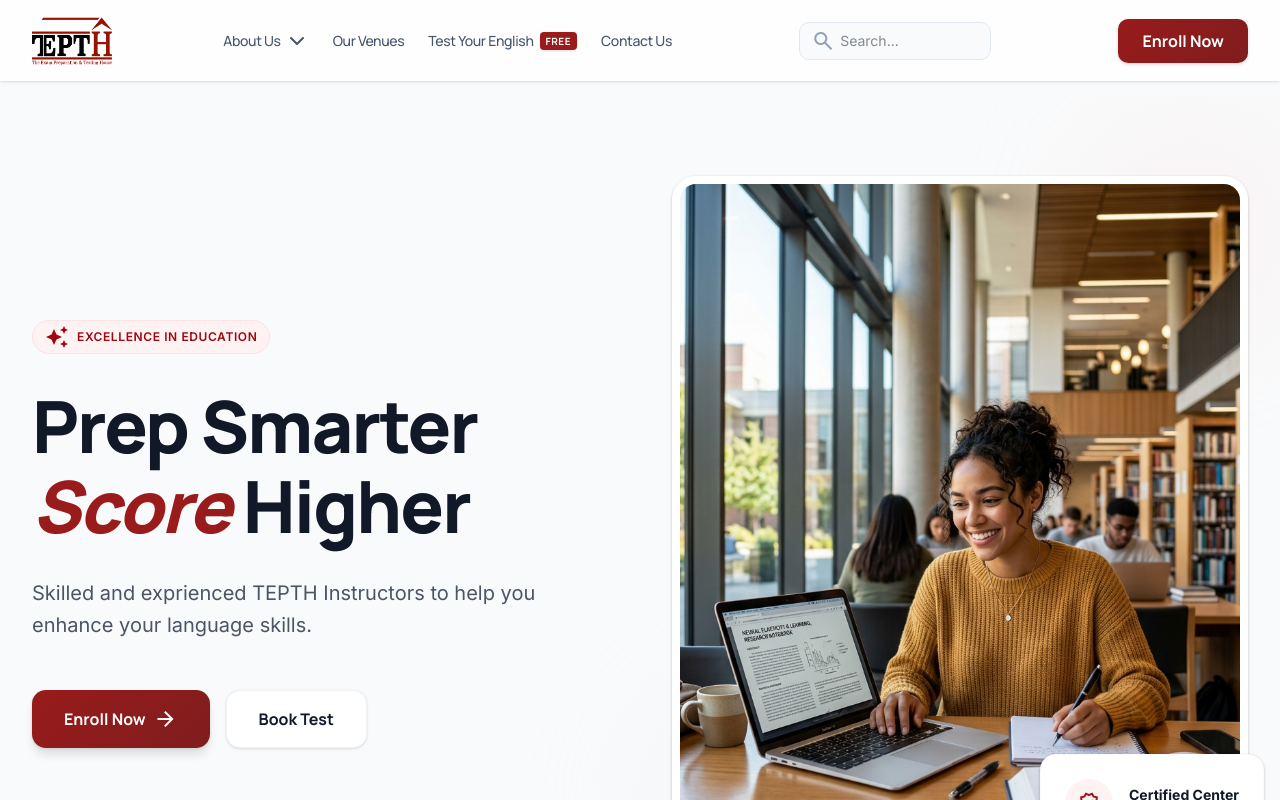
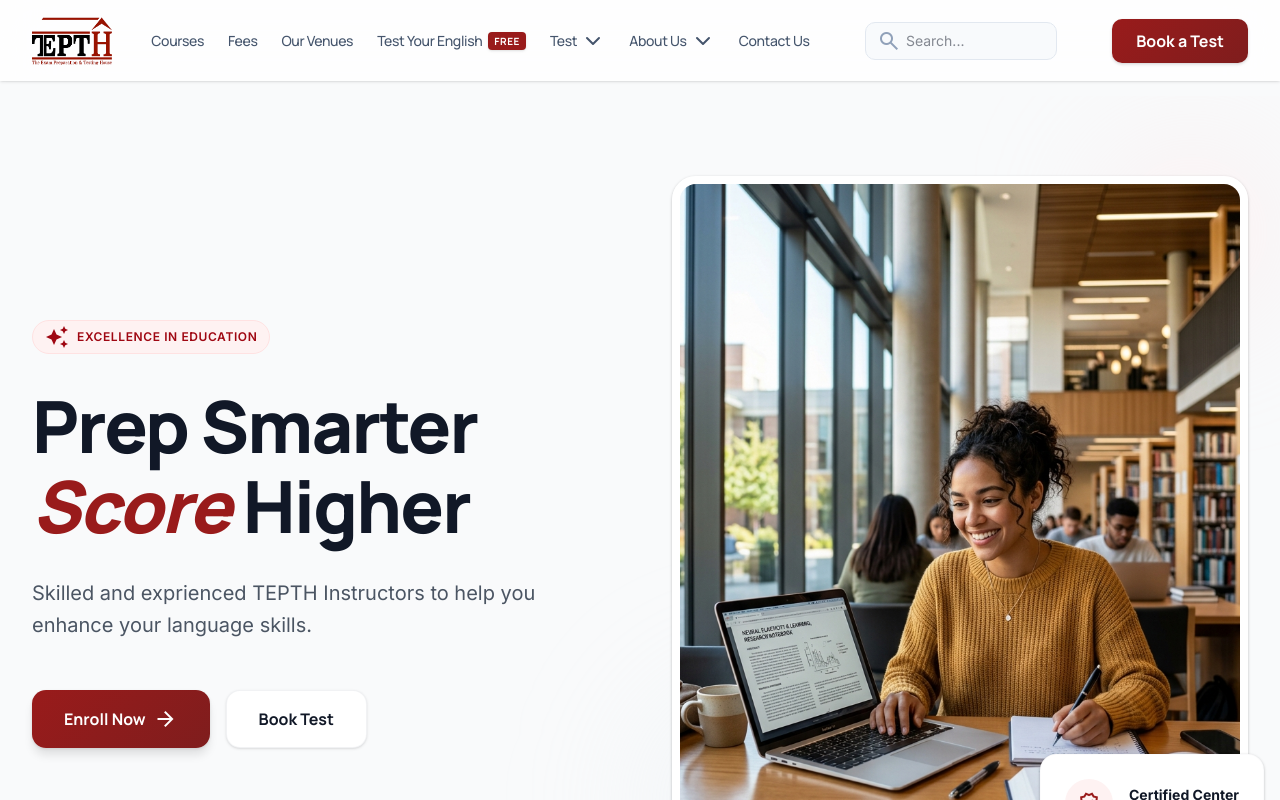
Before and after one commit to encoderit-rafi/education-center-frontend, a Next.js app: page / in a window 1280 px wide. Shown: the top 800 px of the page. Built offline with nearby package versions, Linux system fonts and the light colour scheme.

Commit message:
Update top-nav-bar.tsx

```diff
--- a/src/components/blocks/top-nav-bar.tsx
+++ b/src/components/blocks/top-nav-bar.tsx
@@ -24,42 +24,33 @@ export default function TopNavBar() {
           />
         </Link>
         <nav className="hidden md:flex items-center space-x-6 font-headline text-sm font-medium tracking-tight">
-          {/* Exams Dropdown */}
-          {/* <div className="relative dropdown group py-2">
-            <button className="flex items-center gap-1 text-slate-600 dark:text-slate-400 hover:text-red-900 dark:hover:text-red-400 transition-colors cursor-pointer">
-              Exams{" "}
-              <span className="material-symbols-outlined text-sm">
-                expand_more
-              </span>
-            </button>
-            <div className="dropdown-menu hidden absolute top-full left-0 w-64 bg-white dark:bg-slate-950 shadow-xl rounded-xl border border-slate-100 dark:border-slate-800 p-2 mt-1">
+          {/* Courses */}
           <Link
-                href="/exams"
-                className="block px-4 py-2.5 hover:bg-slate-50 dark:hover:bg-slate-900 rounded-lg text-slate-700 dark:text-slate-300"
+            href="/courses"
+            className="text-slate-600 dark:text-slate-400 hover:text-red-900 dark:hover:text-red-400 transition-colors"
           >
-                Exam
+            Courses
           </Link>
-              <Link
-                href="/test-dates"
-                className="block px-4 py-2.5 hover:bg-slate-50 dark:hover:bg-slate-900 rounded-lg text-slate-700 dark:text-slate-300"
-              >
-                Test Dates
-              </Link>
-              <Link
-                href="/paid-mock-test"
-                className="block px-4 py-2.5 hover:bg-slate-50 dark:hover:bg-slate-900 rounded-lg text-slate-700 dark:text-slate-300"
-              >
-                Paid Mock Test
-              </Link>
+          {/* Fees */}
           <Link
             href="/fees"
-                className="block px-4 py-2.5 hover:bg-slate-50 dark:hover:bg-slate-900 rounded-lg text-slate-700 dark:text-slate-300"
+            className="text-slate-600 dark:text-slate-400 hover:text-red-900 dark:hover:text-red-400 transition-colors"
           >
             Fees
           </Link>
+
+          {/* Our Venues */}
+          <Link
+            href="/our-venues"
+            className="text-slate-600 dark:text-slate-400 hover:text-red-900 dark:hover:text-red-400 transition-colors"
+          >
+            Our Venues
+          </Link>
+
+          {/* Test Your English */}
           <Link
             href="/test-your-english"
-                className="block px-4 py-2.5 hover:bg-slate-50 dark:hover:bg-slate-900 rounded-lg text-slate-700 dark:text-slate-300"
+            className="text-slate-600 dark:text-slate-400 hover:text-red-900 dark:hover:text-red-400 transition-colors"
           >
             <span className="flex items-center gap-1.5">
               Test Your English
@@ -68,9 +59,31 @@ export default function TopNavBar() {
               </span>
             </span>
           </Link>
-            </div>
-          </div> */}
-
+          {/* Test */}
+          <DropdownMenu>
+            <DropdownMenuTrigger className="flex items-center gap-1 text-slate-600 dark:text-slate-400 hover:text-red-900 dark:hover:text-red-400 transition-colors cursor-pointer">
+              Test <ChevronDown />
+            </DropdownMenuTrigger>
+            <DropdownMenuContent className="w-40" align="start">
+              <DropdownMenuGroup>
+                <DropdownMenuItem>
+                  <Link href="/test-dates">Test Dates</Link>
+                </DropdownMenuItem>
+                <DropdownMenuItem>
+                  <Link href="/paid-mock-test">Paid Mock Test</Link>
+                </DropdownMenuItem>
+                <DropdownMenuItem>
+                  <Link href="/enroll-now">Enroll Course</Link>
+                </DropdownMenuItem>
+                <DropdownMenuItem>
+                  <Link href="/workshops">Join A Workshop</Link>
+                </DropdownMenuItem>
+                <DropdownMenuItem>
+                  <Link href="/book-a-test">Book a Test</Link>
+                </DropdownMenuItem>
+              </DropdownMenuGroup>
+            </DropdownMenuContent>
+          </DropdownMenu>
           {/* About Us Dropdown */}
           <DropdownMenu>
             <DropdownMenuTrigger className="flex items-center gap-1 text-slate-600 dark:text-slate-400 hover:text-red-900 dark:hover:text-red-400 transition-colors cursor-pointer">
@@ -98,26 +111,6 @@ export default function TopNavBar() {
               </DropdownMenuGroup>
             </DropdownMenuContent>
           </DropdownMenu>
-          {/* New Nav Items */}
-          <Link
-            href="/our-venues"
-            className="text-slate-600 dark:text-slate-400 hover:text-red-900 dark:hover:text-red-400 transition-colors"
-          >
-            Our Venues
-          </Link>
-
-          {/* Test Your English */}
-          <Link
-            href="/test-your-english"
-            className="text-slate-600 dark:text-slate-400 hover:text-red-900 dark:hover:text-red-400 transition-colors"
-          >
-            <span className="flex items-center gap-1.5">
-              Test Your English
-              <span className="px-1.5 py-0.5 bg-primary text-[10px] font-bold text-white rounded uppercase tracking-wider shadow-sm flex items-center">
-                FREE
-              </span>
-            </span>
-          </Link>
           {/* Contact Us */}
           <Link
             href="/contact-us"
@@ -143,7 +136,7 @@ export default function TopNavBar() {
             href="/book-a-test"
             className="crimson-gradient text-white font-headline font-bold px-6 py-2.5 rounded-lg shadow-md active:scale-95 transition-transform duration-200 whitespace-nowrap cursor-pointer block text-center"
           >
-            Enroll Now
+            Book a Test
           </Link>
         </div>
       </div>
```
Lines whose indentation alone changed are shown as unchanged.
